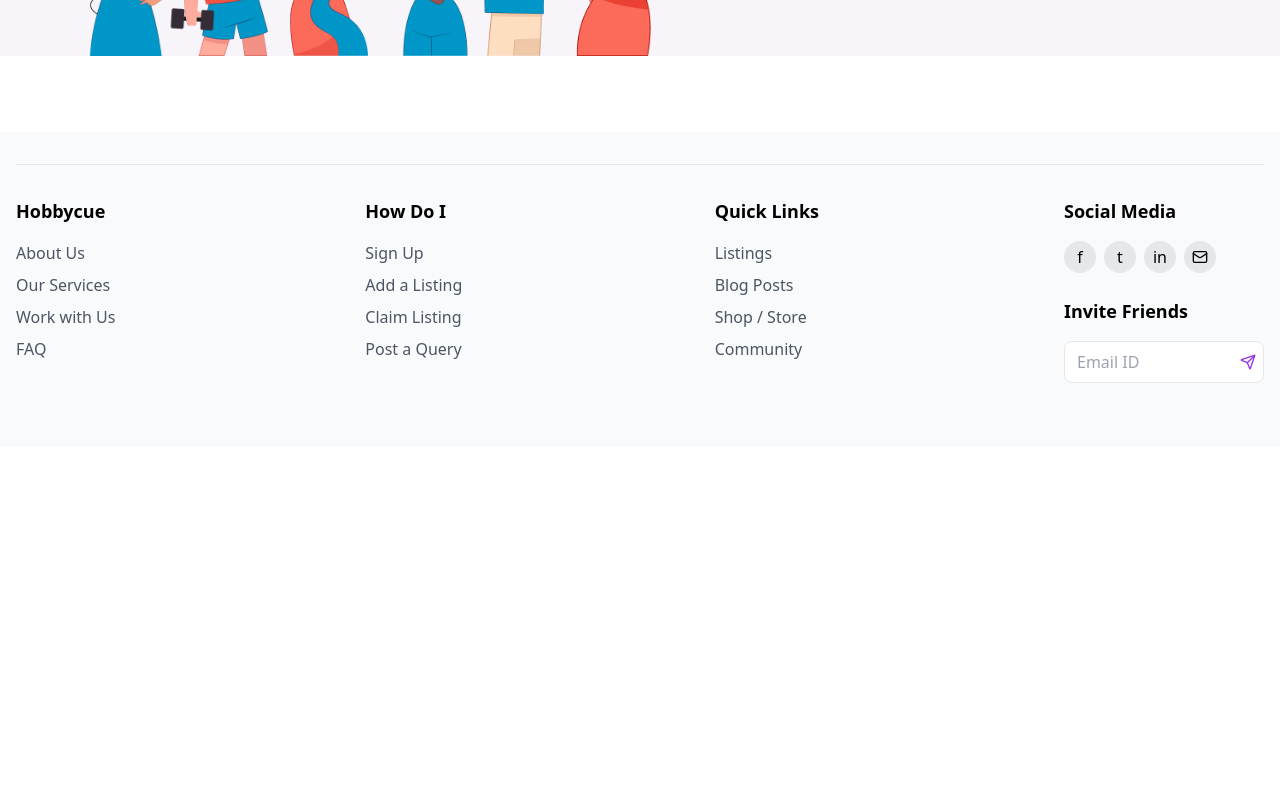
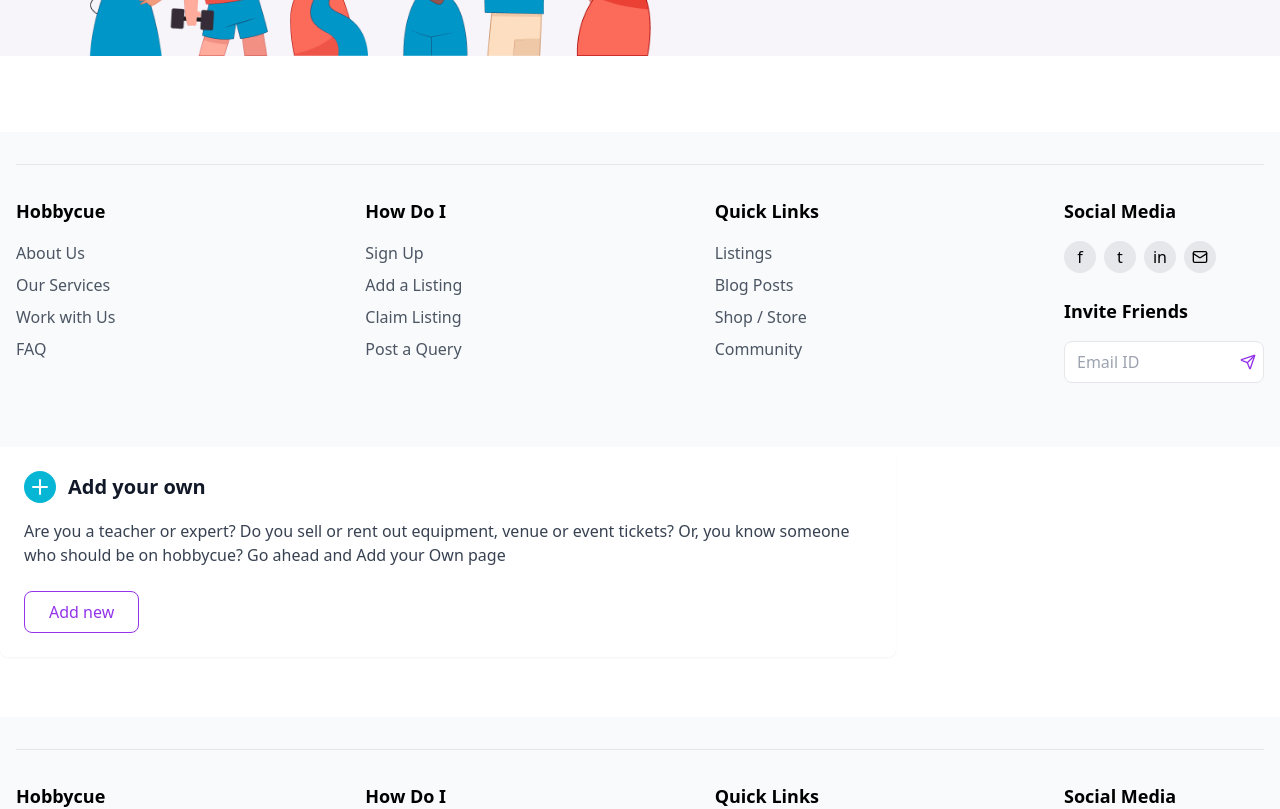
Before and after one commit to ayush-cp/hobbycue, a React (Vite) app: page / in a window 1280 px wide. Shown: the part 640-1449 px from the top of the page. Before the commit the page ends 1087 px from the top, so only its background shows below. Built offline with nearby package versions, Linux system fonts and the light colour scheme.

Commit message:
new sections added

```diff
--- a/src/App.jsx
+++ b/src/App.jsx
@@ -1,11 +1,15 @@
 import Home from './Components/Home'
 import Footer from './Components/footer';
 import Navbar from './Components/navbar';
+import AddYourOwnSection from './Components/AddYourOwn';
 
 function App() {
   return (
     <div className='w-full min-h-screen h-max bg-white-400'>
-      <Home/>
+      <Navbar />
+      <Home />
+      <AddYourOwnSection />
+      <Footer />
     </div>
   )
 }
--- /dev/null
+++ b/src/Components/AddYourOwn.jsx
@@ -0,0 +1,25 @@
+import React from 'react';
+import { Plus } from 'lucide-react';
+
+const AddYourOwnSection = () => {
+  return (
+    <div className="w-full max-w-4xl p-6 bg-white rounded-lg shadow-sm">
+      <div className="flex items-center gap-3 mb-4">
+        <div className="p-1 bg-cyan-500 rounded-full">
+          <Plus className="w-6 h-6 text-white" />
+        </div>
+        <h2 className="text-xl font-bold text-gray-900">Add your own</h2>
+      </div>
+
+      <p className="text-gray-700 mb-6">
+        Are you a teacher or expert? Do you sell or rent out equipment, venue or event tickets? Or, you know someone who should be on hobbycue? Go ahead and Add your Own page
+      </p>
+
+      <button className="px-6 py-2 text-purple-600 border border-purple-600 rounded-lg hover:bg-purple-50 transition-colors">
+        Add new
+      </button>
+    </div>
+  );
+};
+
+export default AddYourOwnSection;
```
